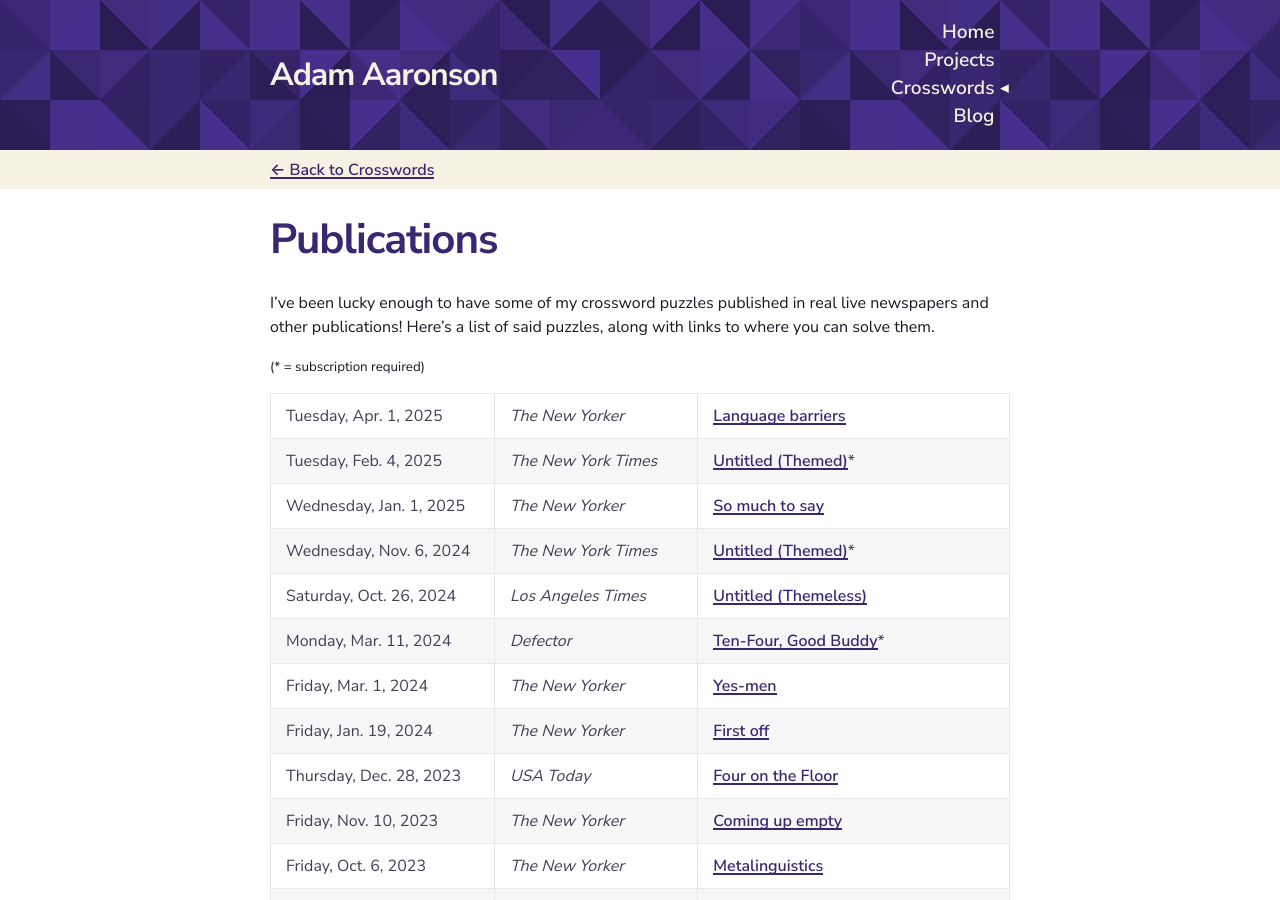
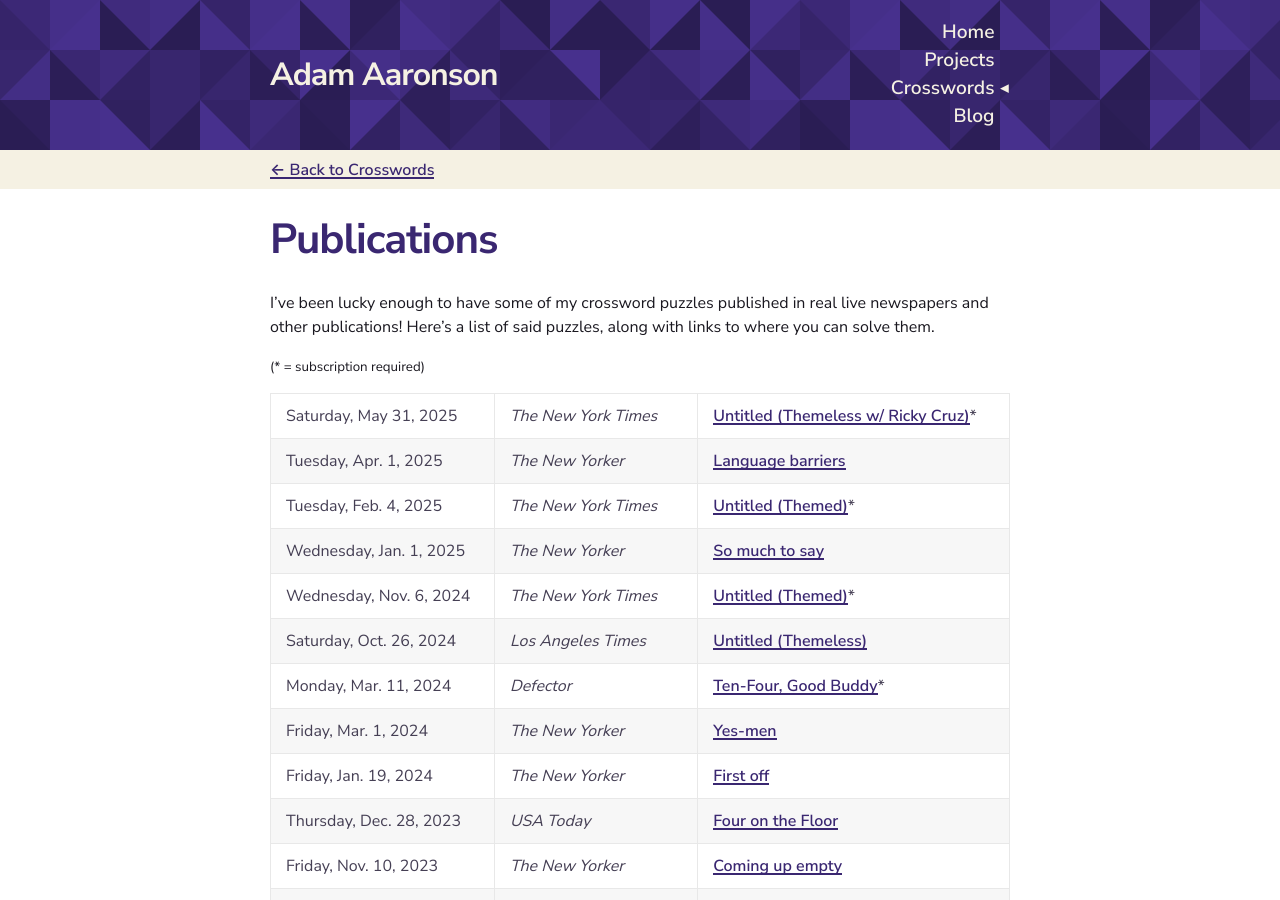
Before and after one commit to adamaaronson/adamaaronson.github.io, a Jekyll site: the page built from publications.md, in a window 1280 px wide and 900 px high. Built offline with Jekyll 4.4.1, drawn with Linux system fonts in a browser that asks for light colours.

Commit message:
Add newest NYT crossword

```diff
--- a/publications.md
+++ b/publications.md
@@ -9,6 +9,7 @@ I've been lucky enough to have some of my crossword puzzles published in real li
 
 <small>(\* = subscription required)</small>
 
+Saturday, May 31, 2025 | _The New York Times_ | [Untitled (Themeless w/ Ricky Cruz)](https://www.nytimes.com/crosswords/game/daily/2025/05/31)\*
 Tuesday, Apr. 1, 2025 | _The New Yorker_ | [Language barriers](https://www.newyorker.com/puzzles-and-games-dept/crossword/2025/04/01)
 Tuesday, Feb. 4, 2025 | _The New York Times_ | [Untitled (Themed)](https://www.nytimes.com/crosswords/game/daily/2025/02/04)\*
 Wednesday, Jan. 1, 2025 | _The New Yorker_ | [So much to say](https://www.newyorker.com/puzzles-and-games-dept/crossword/2025/01/01)
```
